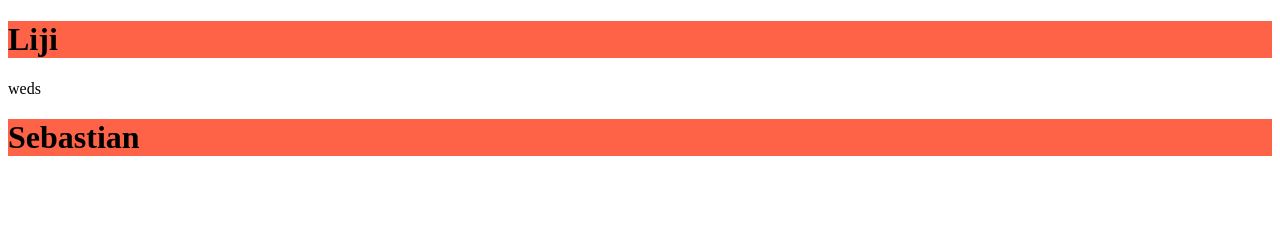
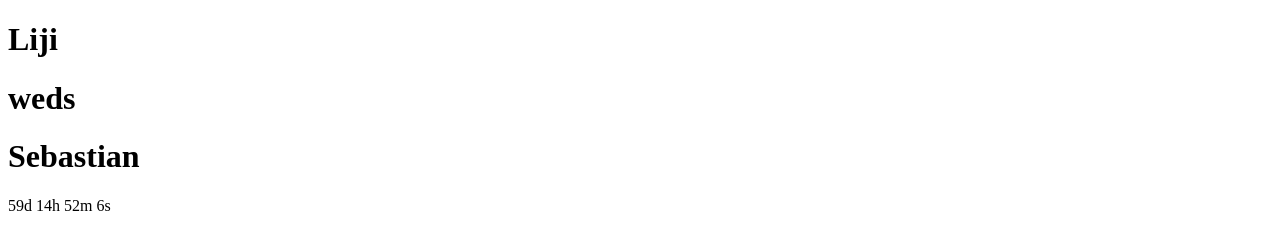
Before and after one commit to sebastian-liji/sebastian-liji.github.io, a plain HTML site: page index.html in a window 1280 px wide. Drawn offline with Linux system fonts and the light colour scheme; grey boxes are pictures that could not be loaded.

Commit message:
Update index.html
revert working

```diff
--- a/index.html
+++ b/index.html
@@ -8,12 +8,13 @@
   </head>
   <body>
     <main>
-        <h1 style="background-color:rgb(255, 99, 71);">Liji</h1>
-        <h1style="background-color:rgb(255, 99, 71);">weds</h1>
-        <h1 style="background-color:rgb(255, 99, 71);">Sebastian</h1>
+        <h1>Liji</h1>
+        <h1>weds</h1>
+        <h1>Sebastian</h1>
+<p style="background-image: url('https://e1.pxfuel.com/desktop-wallpaper/95/721/desktop-wallpaper-wedding-on-the-bible-wedding-rings-13-christian-wedding.jpg');">
 
 <!-- Display the countdown timer in an element -->
-
+<p id="demo"></p>
 
 <script>
 // Set the date we're counting down to
```
